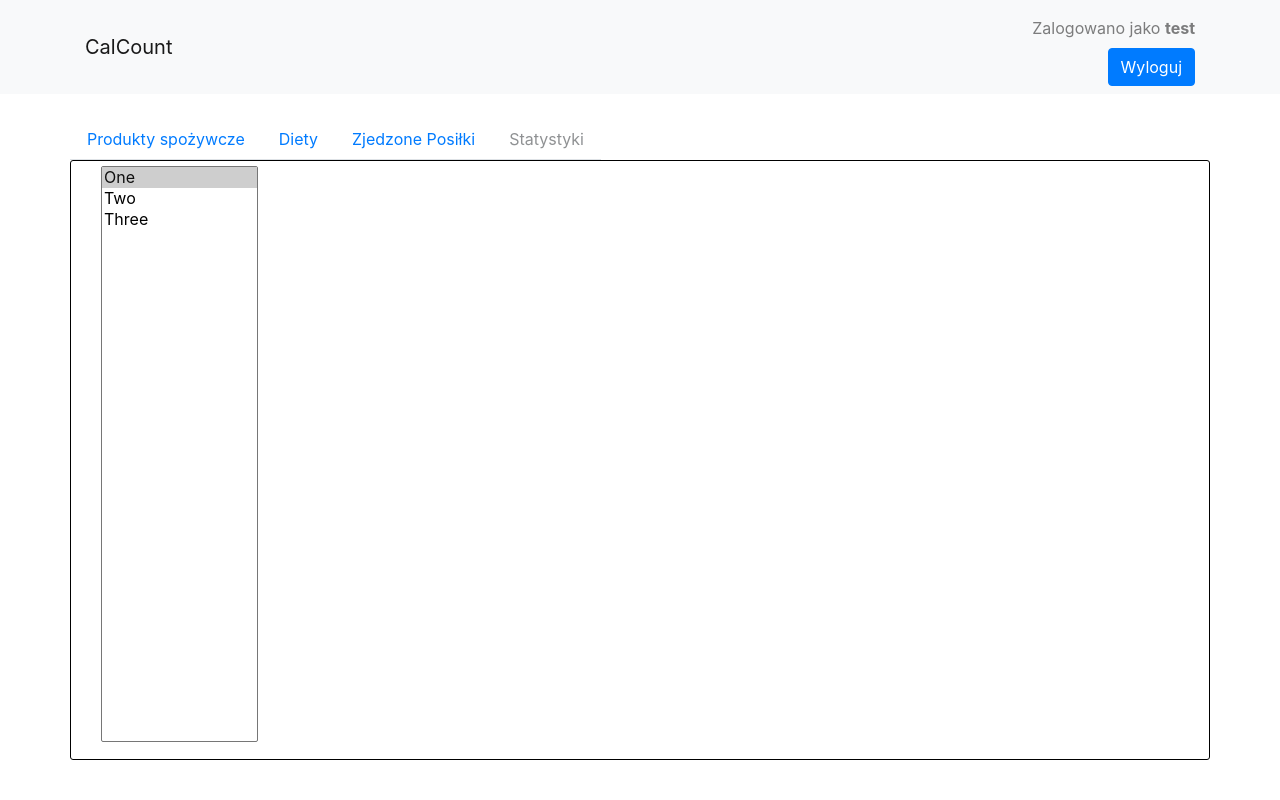
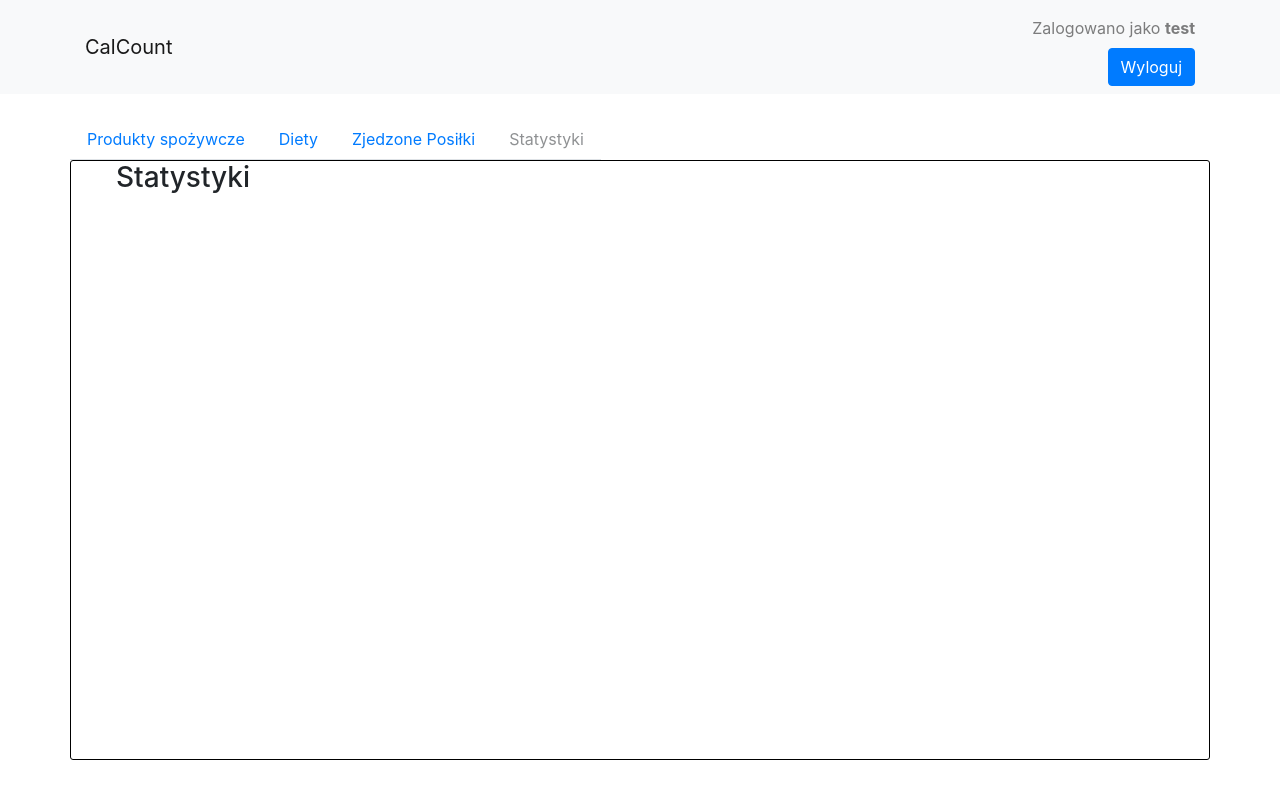
Before and after one commit to HoSzyk/ProjectDiet, a Flask app: page /statistics in a window 1280 px wide. Run offline with Flask 2, Linux system fonts and the light colour scheme; a user stored in the database is signed in; some libraries are stand-ins or nearby versions.

Commit message:
update on templates

```diff
--- a/dietapp/templates/statistics.html
+++ b/dietapp/templates/statistics.html
@@ -4,18 +4,10 @@
     <div class="container">
       <div class="row">
         <div class="col">
-            <select class="form-select fill" size="3">
-                  <option selected value="1">One</option>
-                  <option value="2">Two</option>
-                  <option value="3">Three</option>
-            </select>
-        </div>
-        <div class="col">
             <div class="container">
-                <h3 class="h3" id="product_name">
+                <h3 class="h3">
+                    Statystyki
                 </h3>
-                <div class="container" id="product_description">
-                </div>
             </div>
         </div>
       </div>
```
